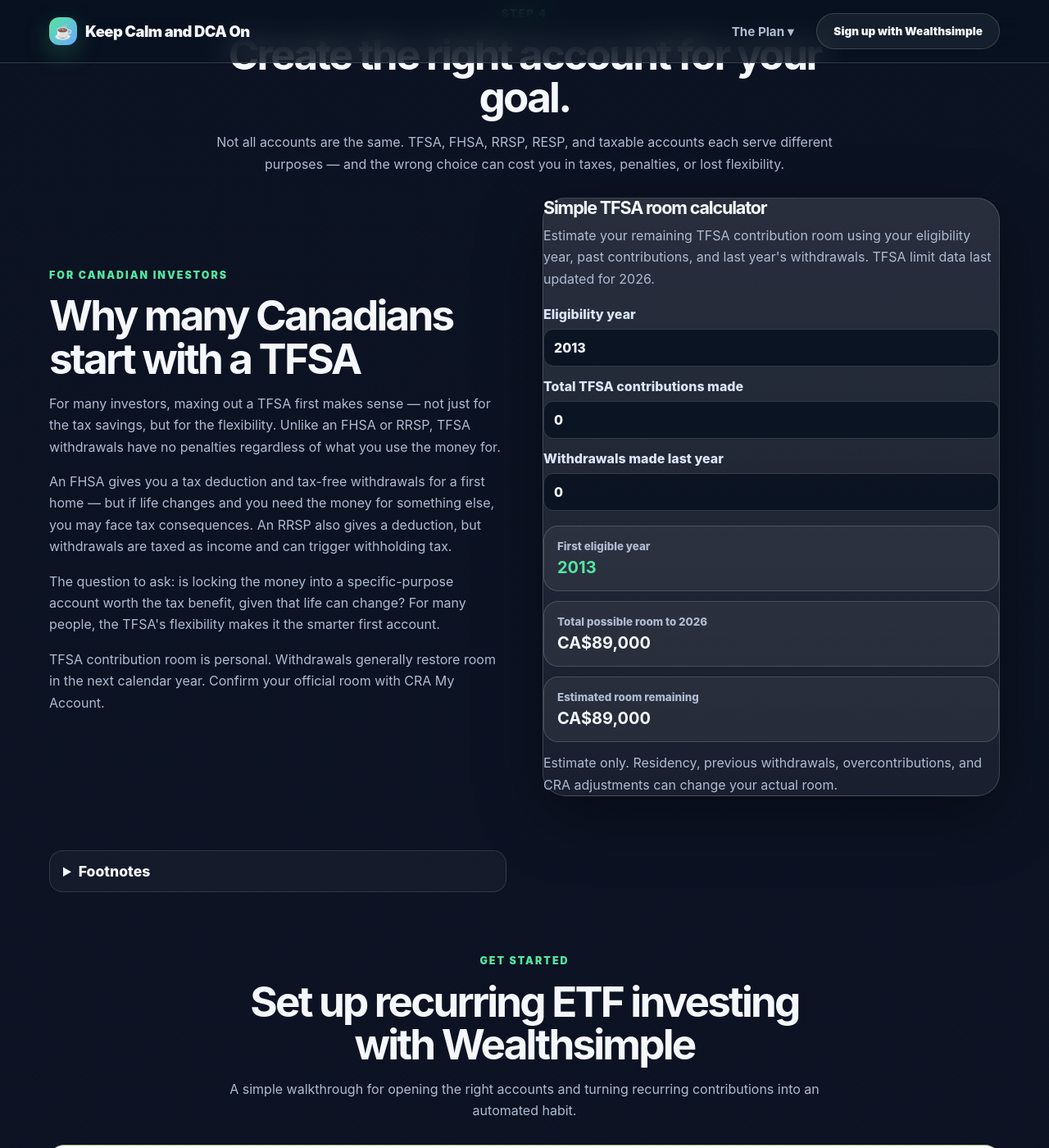
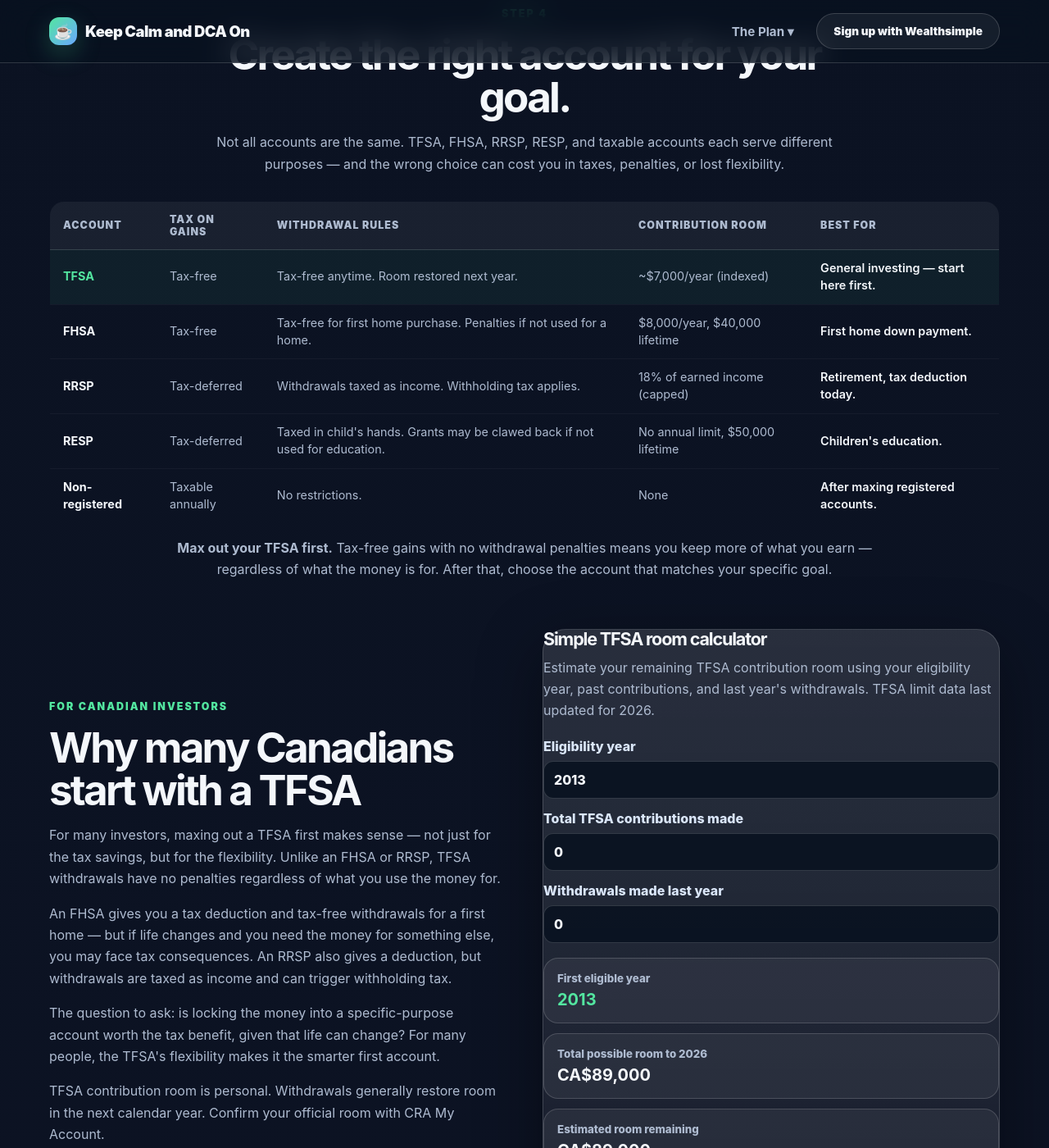
Before and after one commit to thestamp/dcathedip, a Jekyll site: the page built from index.html, in a window 1280 px wide and 1400 px high, scrolled down 6161 px. Shown: the whole window at 82% size. Built offline with Jekyll 4.4.1, drawn with Linux system fonts in a browser that asks for light colours.

Commit message:
Add account comparison table to Step 4: TFSA, FHSA, RRSP, RESP, non-reg — TFSA first rule

```diff
--- a/assets/css/styles.css
+++ b/assets/css/styles.css
@@ -645,6 +645,29 @@ h3 { font-size: 1.35rem; }
 }
 .etf-section-sub { font-size: 0.84rem; color: var(--muted); margin: 0 0 14px; line-height: 1.5; }
 
+/* Account comparison table */
+.account-table-wrap { overflow-x: auto; }
+.account-table {
+  width: 100%; border-collapse: collapse; border: 1px solid var(--border);
+  border-radius: 18px; overflow: hidden; font-size: 0.9rem;
+}
+.account-table thead { background: rgba(255,255,255,0.06); }
+.account-table th {
+  text-align: left; padding: 14px 16px; font-weight: 900; font-size: 0.78rem;
+  color: var(--muted); text-transform: uppercase; letter-spacing: 0.08em;
+  border-bottom: 1px solid var(--border);
+}
+.account-table td {
+  padding: 12px 16px; color: var(--muted); border-bottom: 1px solid rgba(255,255,255,0.04);
+  line-height: 1.45;
+}
+.account-table tbody tr:last-child td { border-bottom: none; }
+.account-table tbody tr:hover { background: rgba(255,255,255,0.025); }
+.account-row-tfsa { background: rgba(83,230,160,0.06); }
+.account-row-tfsa td:first-child strong { color: var(--green); }
+.account-table td:first-child { font-weight: 700; color: var(--text); }
+.account-table td:last-child { color: var(--text); font-weight: 600; }
+
 .etf-table {
   display: flex; flex-direction: column; gap: 10px;
 }
--- a/index.html
+++ b/index.html
@@ -272,8 +272,61 @@ description: "A complete plan for Canadian ETF investors: tackle debt, build a b
         <p>Not all accounts are the same. TFSA, FHSA, RRSP, RESP, and taxable accounts each serve different purposes — and the wrong choice can cost you in taxes, penalties, or lost flexibility.</p>
       </div>
 
+      <!-- Account comparison table -->
+      <div class="account-table-wrap" style="margin-top:32px">
+        <table class="account-table">
+          <thead>
+            <tr>
+              <th>Account</th>
+              <th>Tax on gains</th>
+              <th>Withdrawal rules</th>
+              <th>Contribution room</th>
+              <th>Best for</th>
+            </tr>
+          </thead>
+          <tbody>
+            <tr class="account-row-tfsa">
+              <td><strong>TFSA</strong></td>
+              <td>Tax-free</td>
+              <td>Tax-free anytime. Room restored next year.</td>
+              <td>~$7,000/year (indexed)</td>
+              <td>General investing — start here first.</td>
+            </tr>
+            <tr>
+              <td><strong>FHSA</strong></td>
+              <td>Tax-free</td>
+              <td>Tax-free for first home purchase. Penalties if not used for a home.</td>
+              <td>$8,000/year, $40,000 lifetime</td>
+              <td>First home down payment.</td>
+            </tr>
+            <tr>
+              <td><strong>RRSP</strong></td>
+              <td>Tax-deferred</td>
+              <td>Withdrawals taxed as income. Withholding tax applies.</td>
+              <td>18% of earned income (capped)</td>
+              <td>Retirement, tax deduction today.</td>
+            </tr>
+            <tr>
+              <td><strong>RESP</strong></td>
+              <td>Tax-deferred</td>
+              <td>Taxed in child's hands. Grants may be clawed back if not used for education.</td>
+              <td>No annual limit, $50,000 lifetime</td>
+              <td>Children's education.</td>
+            </tr>
+            <tr>
+              <td><strong>Non-registered</strong></td>
+              <td>Taxable annually</td>
+              <td>No restrictions.</td>
+              <td>None</td>
+              <td>After maxing registered accounts.</td>
+            </tr>
+          </tbody>
+        </table>
+      </div>
+      <p class="calculator-note center-note" style="margin-top:16px"><strong>Max out your TFSA first.</strong> Tax-free gains with no withdrawal penalties means you keep more of what you earn — regardless of what the money is for. After that, choose the account that matches your specific goal.</p>
+
       <!-- TFSA section -->
-      <div class="tfsa-subsection split">
+      <div class="tfsa-subsection split" style="margin-top:60px">
         <div>
           <p class="eyebrow">For Canadian investors</p>
           <h2>Why many Canadians start with a TFSA</h2>
```
